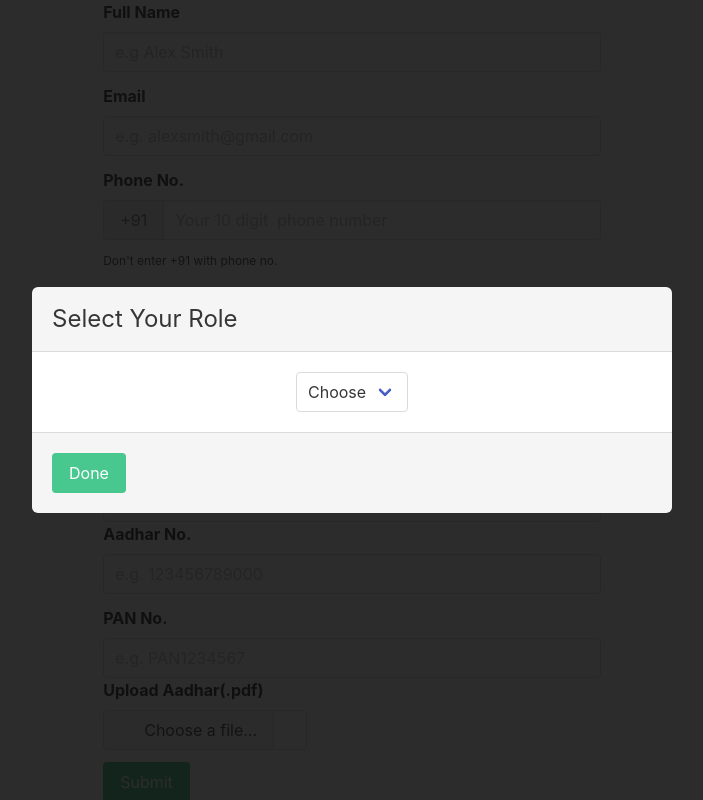
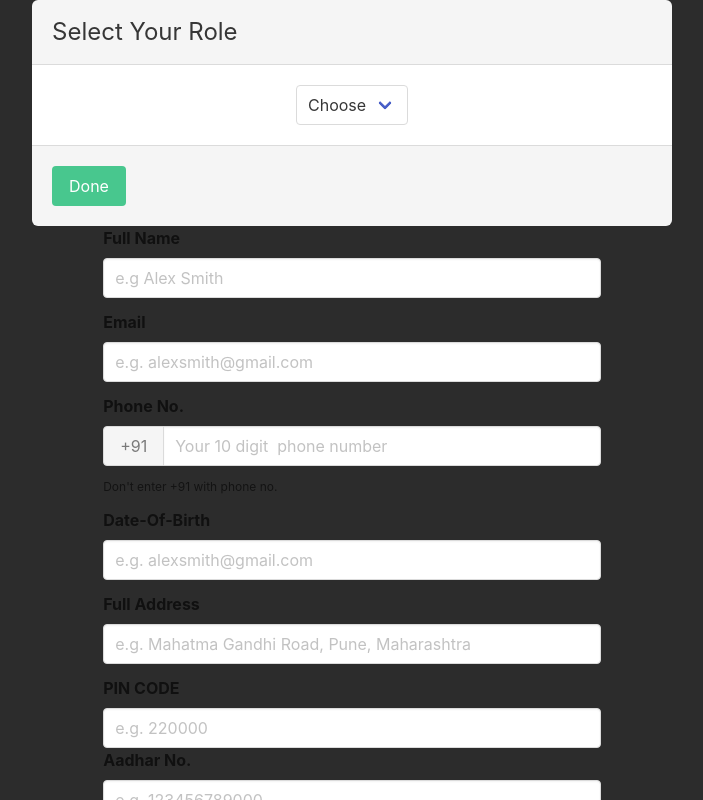
Before and after one commit to UttamKr99/Blockchain-based-land-registry, a React (Create React App) app in the folder Client/: page / in a window 1280 px wide. Shown: the top 800 px of the page, without its empty margins (288-991 px from the left). Built offline with nearby package versions, Linux system fonts and the light colour scheme.

Commit message:
Model Change

```diff
--- a/Client/src/Layouts/Register.Layout.js
+++ b/Client/src/Layouts/Register.Layout.js
@@ -12,7 +12,7 @@
 
   return (
     <>
-      <div class={!set ? "modal is-active" : "modal"}>
+      <div class={"modal " + !set ? "is-active" : ""}>
         <div class="modal-background"></div>
         <div class="modal-card">
           <header class="modal-card-head">
```
